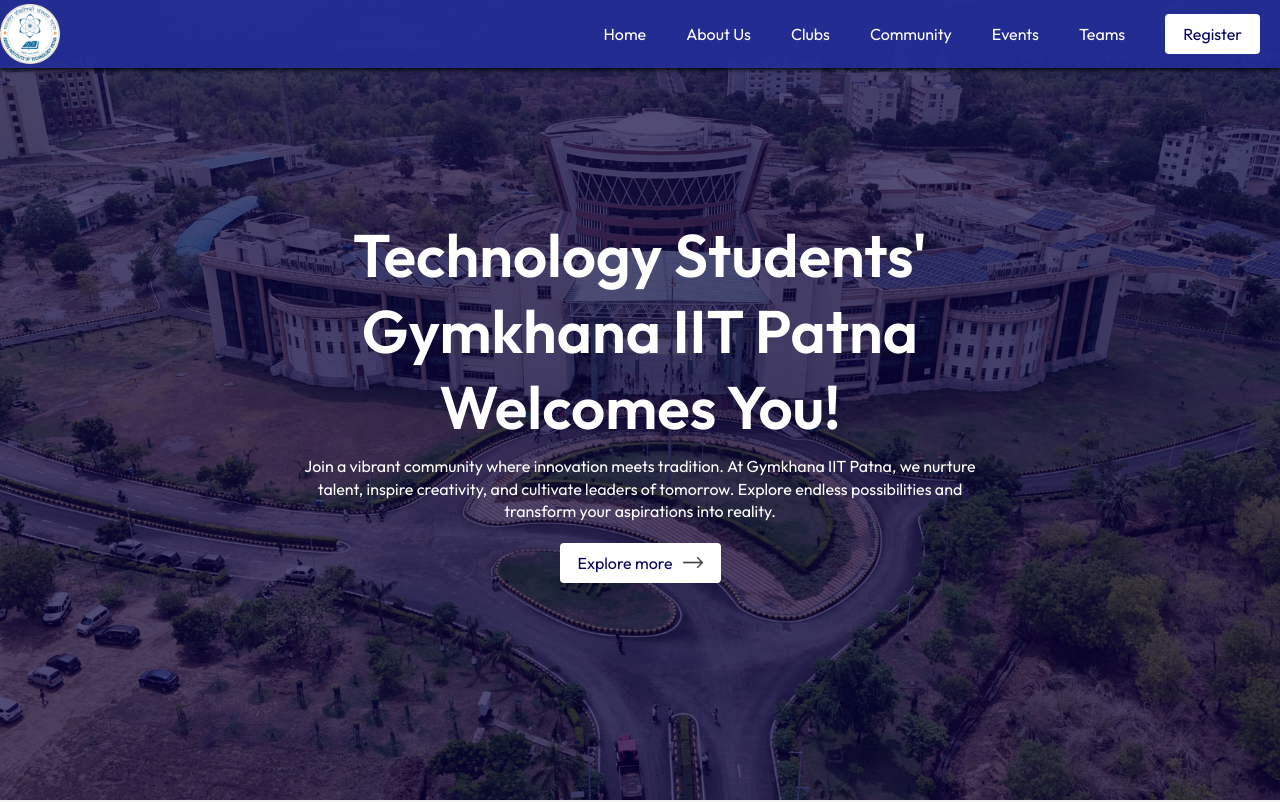
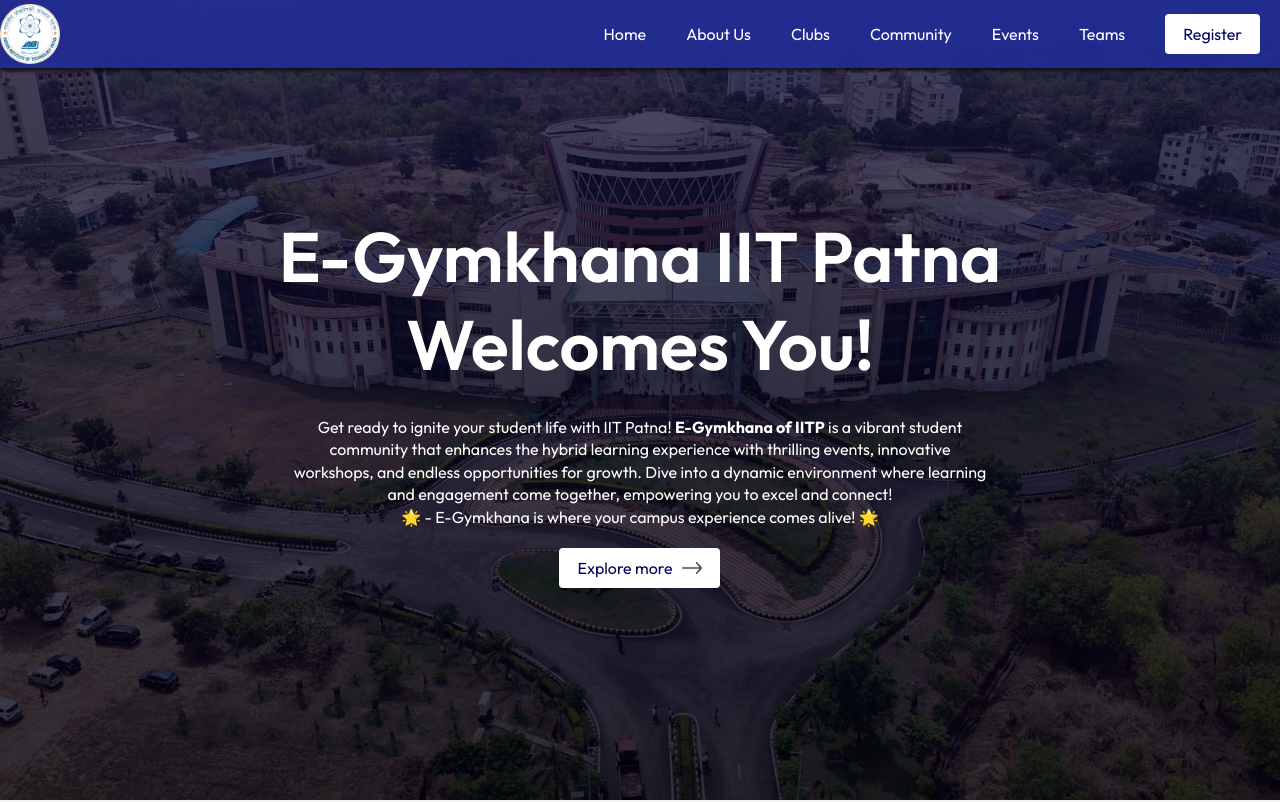
Before and after one commit to aditya-ghosh2992/e-iitp, a React (Vite) app: page / in a window 1280 px wide. Shown: the top 802 px of the page. Built offline with nearby package versions, Linux system fonts and the light colour scheme.

Commit message:
updated the landing page hero section

```diff
--- a/src/Components/Hero/Hero.css
+++ b/src/Components/Hero/Hero.css
@@ -1,7 +1,7 @@
-.hero{
+.hero {
     width: 100%;
     min-height: 100vh;
-    background: linear-gradient(rgba(8,0,58,0.7),rgba(8,0,58,0.7)), url('../../assets/iitp-drone.jpg');
+    background: linear-gradient(rgba(11, 6, 43, 0.742), rgba(2, 0, 14, 0.792)), url('../../assets/iitp-drone.jpg');
     background-size: cover;
     background-position: center;
     color: #fff;
@@ -9,15 +9,43 @@
     align-items: center;
     justify-content: center;
 }
-.hero-text{
+
+.hero-text {
     text-align: center;
     max-width: 800px;
 }
-.hero-text h1{
-    font-size: 60px;
+
+.hero-text h1 {
+    font-size: 70px;
     font-weight: 600;
+    color: #ffffff;
+    margin: 0;
+    white-space: nowrap; /* Ensure no line breaks in the h1 */
 }
-.hero-text p{
+
+.typing {
+    display: inline-block; /* Ensure the typing effect is applied inline */
+    white-space: nowrap;
+    overflow: hidden;
+    animation: typing 4s steps(40, end);
+    /* Remove cursor effect by not including border-right */
+}
+
+@keyframes typing {
+    from {
+        width: 0;
+    }
+    to {
+        width: 100%;
+    }
+}
+
+/* Optional: If you want to keep some other styling without cursor */
+.typing.no-cursor {
+    border-right: none; /* Ensure cursor is hidden if you use this class */
+}
+
+.hero-text p {
     max-width: 700px;
     margin: 10px auto 20px;
     line-height: 1.4;
--- a/src/Components/Hero/Hero.jsx
+++ b/src/Components/Hero/Hero.jsx
@@ -3,12 +3,22 @@
 import dark_arrow from '../../assets/dark-arrow.png'
 
 const Hero = () => {
+  const handleExploreMore = () => {
+    // Add your navigation or action logic here
+    console.log('Explore more clicked!');
+  };
+
   return (
-    <div className='hero container'>
+    <div className='hero'>
       <div className="hero-text">
-        <h1>Technology Students' Gymkhana IIT Patna Welcomes You!</h1>
-        <p>Join a vibrant community where innovation meets tradition. At Gymkhana IIT Patna, we nurture talent, inspire creativity, and cultivate leaders of tomorrow. Explore endless possibilities and transform your aspirations into reality.</p>
-        <button className='btn'>Explore more <img src={dark_arrow} alt="" /></button>
+        <h1>
+          E-Gymkhana IIT Patna<br/>
+          <span className='typing'>Welcomes You!</span>
+        </h1>
+        <p>Get ready to ignite your student life with IIT Patna! <b>E-Gymkhana of IITP</b> is a vibrant student community that enhances the hybrid learning experience with thrilling events, innovative workshops, and endless opportunities for growth. Dive into a dynamic environment where learning and engagement come together, empowering you to excel and connect! <br />🌟 - E-Gymkhana is where your campus experience comes alive! 🌟</p>
+        <button className='btn' onClick={handleExploreMore}>
+          Explore more <img src={dark_arrow} alt="Arrow icon" />
+        </button>
       </div>
     </div>
   )
```
